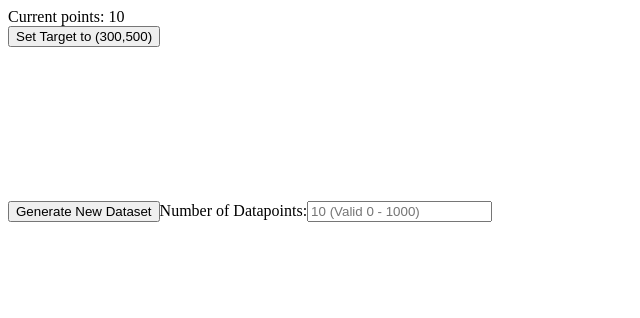
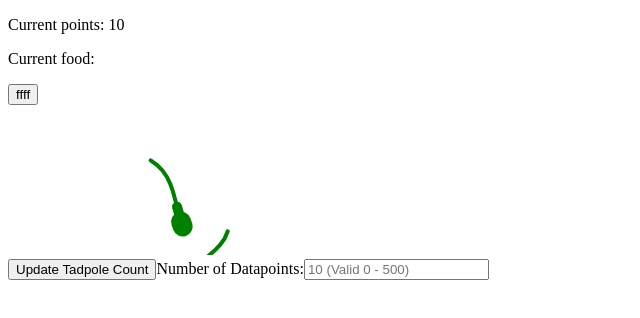
Before and after one commit to tagaw/visualization_practice, a React (Vite) app: page / in a window 1280 px wide. Shown: the top 318 px of the page, without its empty margins (0-640 px from the left). Built offline with nearby package versions, Linux system fonts and the light colour scheme; the HTML template or start-up script is replaced by a standard one.

Commit message:
made tadpole animation independent from react render cycle

```diff
--- a/src/App.tsx
+++ b/src/App.tsx
@@ -1,19 +1,20 @@
-import { useEffect, useRef, useState, type JSX } from 'react';
+import { useRef, useState, type JSX } from 'react';
 import Pond from './components/Pond';
 
 export type props = {
   pond: JSX.Element;
 }
 
+
+
 function App() {
-  const [data, setData] = useState<[number,number][]>([]);
   const [numPoints, setNumPoints] = useState<number>(10);
   const numPointsRef = useRef(10);
 
   function onInput(e: React.ChangeEvent<HTMLInputElement>) {
     const val = Number(e.target.value);
     if (!isNaN(val))  {
-      const valClamped = Math.min(Math.max(val, 0), 1000);
+      const valClamped = Math.min(Math.max(val, 0), 500);
 
       numPointsRef.current = valClamped;
     } else {
@@ -21,33 +22,29 @@ function App() {
     }
   }
 
-  function genData() {
-    const newData: [number,number][] = [];
-    for (let i = 0; i < numPointsRef.current; i++) {
-      const x = Math.floor(Math.random() * 1000);
-      const y = Math.floor(Math.random() * 600);
-      newData.push([x,y]);
-    }
-    setData(newData);
+  function handleNewCount() {
+    if (numPoints == numPointsRef.current)
+      return;
     setNumPoints(numPointsRef.current);
-
   }
 
-  useEffect(() => {
-    genData();
-  }, []);
 
   return (
     <>
       <div className='w-full h-screen flex flex-wrap justify-center place-items-center border-4 '>
-        <div className='w-250 text-center'> Current points: {numPoints} </div>
-          <Pond data={data} />
-          <button className='border-2 rounded-md px-2' onClick={genData}>Generate New Dataset</button>
+        <div className='w-250 text-center flex justify-center gap-4 mb-4'>
+          <p>Current points: {numPoints} </p>
+          <p>Current food: {}</p>
+        </div>
+        <Pond tadpoleCt={numPoints} />
+        <div className='w-full flex justify-center gap-4'>
+          <button className='border-2 rounded-md px-2' onClick={handleNewCount}>Update Tadpole Count</button>
           <span>
             Number of Datapoints:
-            <input className='border-2 invalid:border-red-500 rounded-md ml-1' type="text" placeholder='10 (Valid 0 - 1000)' pattern='^[0-9]+$' onChange={onInput}/>
+            <input className='border-2 invalid:border-red-500 rounded-md ml-1' type="text" placeholder='10 (Valid 0 - 500)' pattern='^[0-9]+$' onChange={onInput}/>
           </span>
         </div>
+      </div>
     </>
   )
 }
--- a/src/components/Pond.tsx
+++ b/src/components/Pond.tsx
@@ -1,24 +1,108 @@
-import React, { useRef } from "react";
+import React, { useEffect, useRef, useState } from "react";
 import Tadpole from "./Tadpole";
 
 export type props = {
-    data?: [number, number][];
+    tadpoleCt: number;
 };
 
-export default function Pond({data = [[50,50]]} : props) {
-    const flagsRef = useRef(new Array(data.length).fill(false));
+type pondFlagType = {
+    flagArr: boolean[];
+    flagCt: number
+}
+
+function genRandomSpeed() {
+    let dir = Math.random() > 0.5 ? 1 : -1;
+    return dir * (Math.random() + 0.5);
+}
+
+function genData(numPoints: number) {
+  const newData: [number,number][] = [];
+  for (let i = 0; i < numPoints; i++) {
+    const x = Math.floor(Math.random() * 1000);
+    const y = Math.floor(Math.random() * 600);
+    newData.push([x,y]);
+  }
+  return newData;
+}
+
+export default function Pond({tadpoleCt} : props) {
+    const [tadpolesPosState, setTadpolesPosState] = useState<[number,number][]>(genData(tadpoleCt));
+    const [tadpolesVelState, setTadpolesVelState] = useState<[number,number][]>(new Array(tadpoleCt).fill([0,0]).map(() => [genRandomSpeed(), genRandomSpeed()]));
+
+    const flagsRef = useRef<pondFlagType>({flagArr: new Array(tadpoleCt).fill(false), flagCt: tadpoleCt});
     const targetRef = useRef<[number, number] | null>(null);
 
-    function updateTarget() {
-      targetRef.current = [300,500];
+    const canvasRef = useRef<SVGSVGElement | null>(null);
+    const foodRef = useRef<SVGCircleElement | null>(null);
+
+    const foodSize = Math.sqrt(tadpoleCt) * 1.25 + 5;
+    const foodDecrement = foodSize / tadpoleCt;
+
+    const frameId = useRef<number | null>(null);
+
+    const [state, setState] = React.useState<number>(0);
+
+    function cleanupState() {
+      targetRef.current = null;
+      foodRef.current?.setAttribute("r", "0");
+      flagsRef.current = {flagArr: new Array(tadpoleCt).fill(false), flagCt: tadpoleCt};
+      frameId.current && cancelAnimationFrame(frameId.current);
     }
+
+    useEffect(() => {
+      // when tadpole count changes, reset the pond state
+      // then generate new positions and velocities
+      cleanupState();
+
+      setTadpolesPosState(genData(tadpoleCt));
+      setTadpolesVelState(new Array(tadpoleCt).fill([0,0]).map(() => [genRandomSpeed(), genRandomSpeed()]));
+
+      return () => {
+        cleanupState();
+      }
+    }, [tadpoleCt]);
+
+    function dropFood(event: React.MouseEvent<SVGSVGElement, MouseEvent>) {
+      if (!targetRef.current) {
+        const svg = canvasRef.current;
+        svg?.getBoundingClientRect();
+
+        const x = event.clientX - (svg?.getBoundingClientRect().left || 0);
+        const y = event.clientY - (svg?.getBoundingClientRect().top || 0);
+
+        targetRef.current = [x, y];
+
+        // Create an animation to clear the target
+        foodRef.current?.setAttribute("r", foodSize.toString());
+        foodRef.current?.setAttribute("cx", x.toString());
+        foodRef.current?.setAttribute("cy", y.toString());
+
+
+        function foodAnimation() {
+           if (flagsRef.current.flagCt > 0) {
+              const tadpolesEaten = tadpoleCt - flagsRef.current.flagCt;
+              foodRef.current?.setAttribute("r", (foodSize - (tadpolesEaten * foodDecrement)).toString());
+              frameId.current = requestAnimationFrame(foodAnimation);
+           } else {
+              targetRef.current = null;
+              foodRef.current?.setAttribute("r", "0");
+              flagsRef.current.flagArr = flagsRef.current.flagArr.map(() => false);
+              flagsRef.current.flagCt = tadpoleCt;
+           }
+        }
+
+        frameId.current = requestAnimationFrame(foodAnimation);
+      }
+    }
+
 
     return (
         <>
-        <button className='border-2 rounded-md px-2 mb-2' onClick={updateTarget}>Set Target to (300,500)</button>
+        <button onClick={() => setState(state+1)}>ffff</button>
         <div className='w-250 h-150 border-4 flex-none'>
-          <svg className='w-full h-full'>
-            {data.map((i,index) => ( <Tadpole key={`${index}`+Date.now()} vx={.9} vy={.9} px={i[0]} py={i[1]} target={targetRef} flags={flagsRef} id={index} />))}
+          <svg ref={canvasRef} className='w-full h-full' onClick={dropFood}>
+            <circle ref={foodRef} r={0} fill="brown" />
+            {tadpolesPosState.map((i,index) => ( <Tadpole key={`${index}`+Date.now()} velocity={tadpolesVelState[index]} position={i} target={targetRef} flags={flagsRef} id={index} />))}
           </svg>
         </div>
         </>
```
Also changed, not shown: src/components/Tadpole.tsx (+63 -25 lines).
